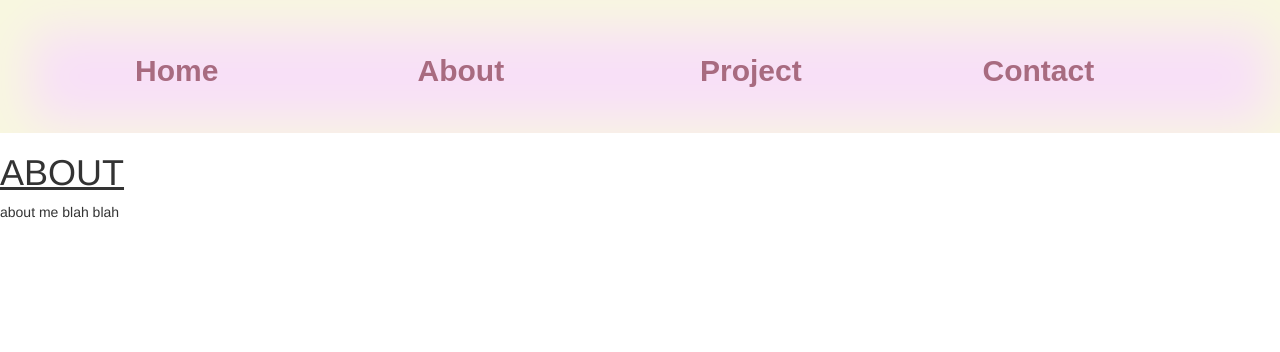
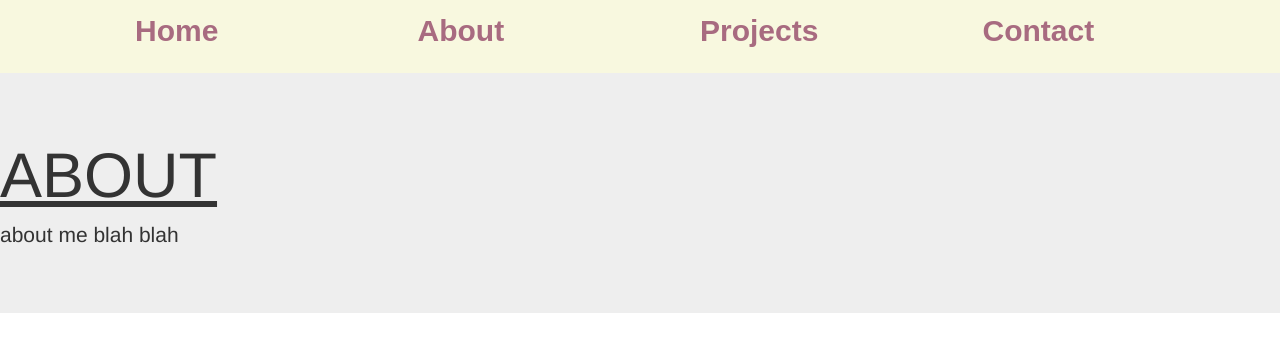
Before and after one commit to awong1995/awong1995.github.io, a plain HTML site: page about.html in a window 1280 px wide. Drawn offline with Linux system fonts and the light colour scheme.

Commit message:
Simplified lala
lala more simple and cute lala

```diff
--- a/about.css
+++ b/about.css
@@ -1,10 +1,9 @@
 .links {
   padding-left: 50px;
-  padding-top: 50px;
-  padding-bottom: 30px;
-  background-color: #f8dff8;
+  padding-top: 10px;
+  padding-bottom: 10px;
+  background-color: #f8f8df;
   background-size: cover;
-  box-shadow:10px 10px 50px 20px #f8f8df inset;
 }
 
 .links li{
--- a/about.html
+++ b/about.html
@@ -25,7 +25,7 @@
             <li><a href="about.html">About</a></li>
           </div>
           <div class="col-md-3">
-            <li><a href="projects.html">Project</a></li>
+            <li><a href="projects.html">Projects</a></li>
           </div>
           <div class="col-md-3">
             <li><a href="contact.html">Contact</a></li>
@@ -35,10 +35,12 @@
     </div>
   </div>
 
-
+<div class="jumbotron">
   <h1><u>ABOUT</u></h1>
 
   <p>about me blah blah</p>
+</div>
+
 </body>
 
 
--- a/contact.css
+++ b/contact.css
@@ -1,10 +1,9 @@
 .links {
   padding-left: 50px;
-  padding-top: 50px;
-  padding-bottom: 30px;
-  background-color: #f8dff8;
+  padding-top: 10px;
+  padding-bottom: 10px;
+  background-color: #f8f8df;
   background-size: cover;
-  box-shadow:10px 10px 50px 20px #f8f8df inset;
 }
 
 .links li{
--- a/projects.css
+++ b/projects.css
@@ -1,10 +1,9 @@
 .links {
   padding-left: 50px;
-  padding-top: 50px;
-  padding-bottom: 30px;
-  background-color: #f8dff8;
+  padding-top: 10px;
+  padding-bottom: 10px;
+  background-color: #f8f8df;
   background-size: cover;
-  box-shadow:10px 10px 50px 20px #f8f8df inset;
 }
 
 .links li{
```
Also changed, not shown: contact.html (+4 -1 lines), projects.html (+4 -1 lines).
